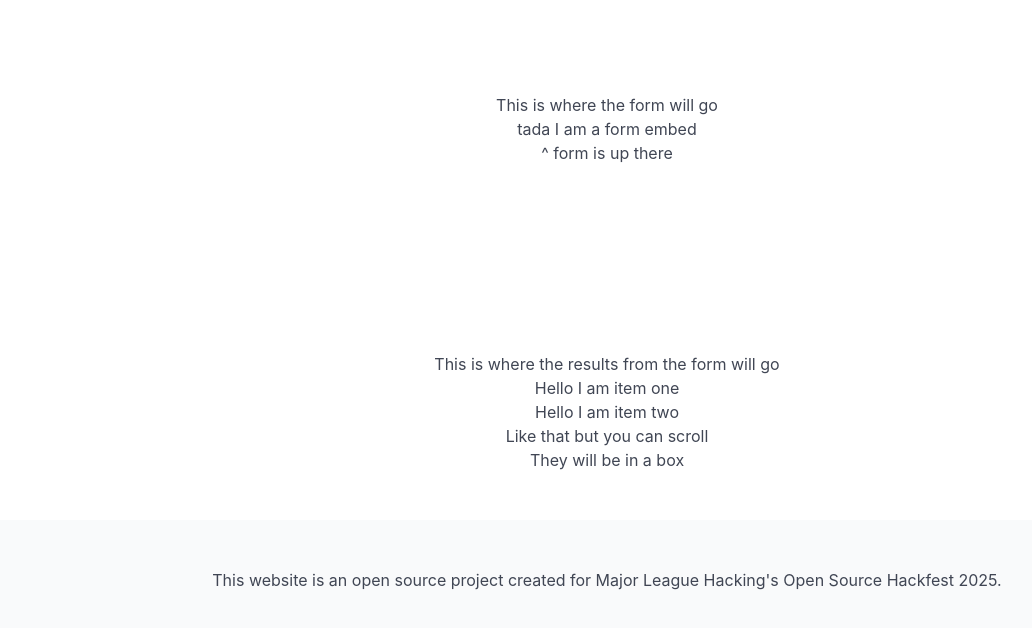
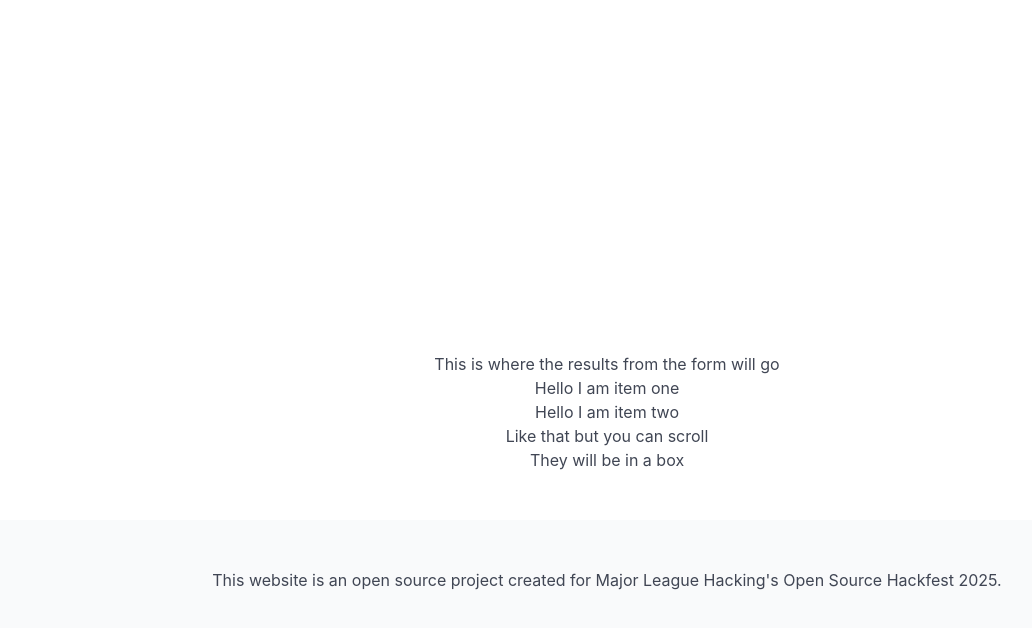
Before and after one commit to themagicianking/aquarium_addition, a website: page index.html in a window 1280 px wide. Shown: the part 112-740 px from the top of the page, without its empty margins (33-1065 px from the left). Drawn offline with nearby package versions, Linux system fonts and the light colour scheme; a script that the page names is missing.

Commit message:
Added package.json files and typeform (unfinished/not correctly integrated)

```diff
--- a/index.html
+++ b/index.html
@@ -20,9 +20,8 @@
         </div>
       </section>
       <section class="section is-flex-grow-1 has-text-centered">
-        <p>This is where the form will go</p>
-        <p>tada I am a form embed</p>
-        <p>^ form is up there</p>
+        <div data-tf-live="01K7T1BKH6S047W8YT2CWE2FV2"></div>
+        <script src="//embed.typeform.com/next/embed.js"></script>
       </section>
       <section class="section has-text-centered">
         <p>This is where the results from the form will go</p>
```
Also changed, not shown: package.json (added, +23 -0 lines), 2 other files.
